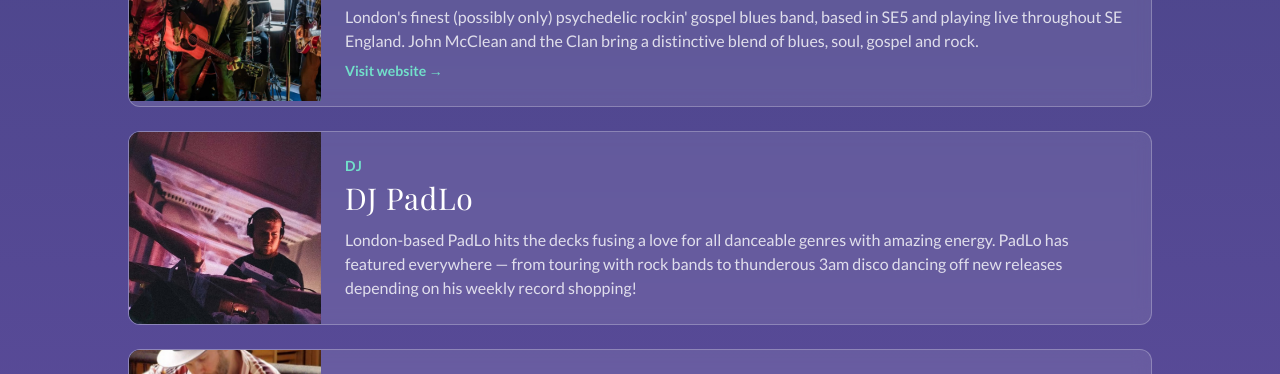
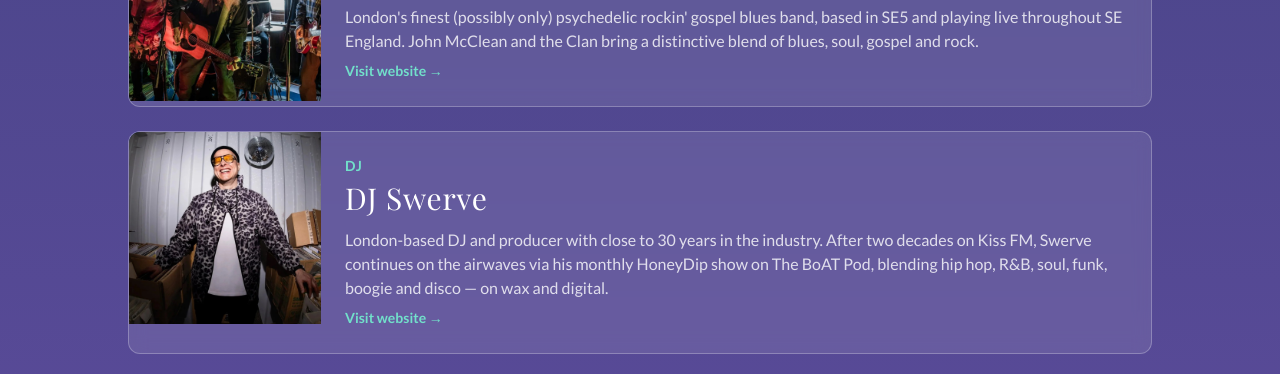
Before and after one commit to HelenStaniland/hernehillfestival, a Next.js app: page /artists in a window 1280 px wide. Shown: the part 2200-2574 px from the top of the page. Built offline with nearby package versions, Linux system fonts and the light colour scheme.

Commit message:
Update DJ Swerve

```diff
--- a/data/artists.ts
+++ b/data/artists.ts
@@ -79,11 +79,12 @@ export const artists = [
     website: "https://johnmccleanandtheclan.com/",
   },
   {
-    id: "dj-padlo",
-    name: "DJ PadLo",
+    id: "dj-swerve",
+    name: "DJ Swerve",
     genre: "DJ",
-    image: "artists/dj-padlo2.jpg",
-    bio: "London-based PadLo hits the decks fusing a love for all danceable genres with amazing energy. PadLo has featured everywhere — from touring with rock bands to thunderous 3am disco dancing off new releases depending on his weekly record shopping!",
+    image: "artists/dj-swerve.jpg",
+    bio: "London-based DJ and producer with close to 30 years in the industry. After two decades on Kiss FM, Swerve continues on the airwaves via his monthly HoneyDip show on The BoAT Pod, blending hip hop, R&B, soul, funk, boogie and disco — on wax and digital.",
+    website: "https://www.djswerve.com/",
   },
   {
     id: "tuomo-karjalainen",
--- a/data/events.ts
+++ b/data/events.ts
@@ -172,14 +172,13 @@ export const events: Event[] = [
       "the-long-string-hawkers",
       "the-grove",
       "john-mcclean",
-      "dj-padlo",
+      "dj-swerve",
     ],
     pageTitle: "John McClean and the Clan",
     subtitle: "Ticketed live music 7–10pm · free DJ set from 10pm",
     description:
-      "John McClean and the Clan headline a fantastic lineup of live music at Effra Social which they've curated. They'll bring their distinctive blend of blues, soul, gospel and rock alongside The Grove and The Long String Hawkers.\n\nDoors open at 6:30pm. Ticketed live music runs from 7pm to 10pm, with London-based DJ PadLo on the decks from 10pm till late — free entry for the afterparty set.",
+      "John McClean and the Clan headline a fantastic lineup of live music at Effra Social which they've curated. They'll bring their distinctive blend of blues, soul, gospel and rock alongside The Grove and The Long String Hawkers.\n\nDoors open at 6:30pm. Ticketed live music runs from 7pm to 10pm, with London-based DJ Swerve on the decks from 10pm till late — free entry for the afterparty set.",
     image: "artists/john-mcclean3.jpeg",
-    detailImage: "events/john-mcclean-effra-social.jpg",
     venueId: "effra-social",
     entryTime: "18:30",
     time: "19:00",
--- a/scripts/generate-ticket-tailor-artist-banners.mjs
+++ b/scripts/generate-ticket-tailor-artist-banners.mjs
@@ -22,7 +22,7 @@ const banners = [
   ["john-mcclean-and-the-clan", "john-mcclean2.jpg"],
   ["the-long-string-hawkers", "the-long-string-hawkers.jpg"],
   ["the-grove", "the-grove.jpg"],
-  ["dj-padlo", "dj-padlo2.jpg"],
+  ["dj-swerve", "dj-swerve.jpg"],
   ["tuomo-karjalainen", "tuomo-karjalainen.jpg"],
   ["freddie-benedict-quartet", "freddie-benedict-quartet.jpg"],
   ["vincent-burke", "vincent-burke.jpg"],
--- a/scripts/generate-ticket-tailor-composites.mjs
+++ b/scripts/generate-ticket-tailor-composites.mjs
@@ -31,7 +31,7 @@ const composites = [
       "the-long-string-hawkers.jpg",
       "the-grove.jpg",
       "john-mcclean2.jpg",
-      "dj-padlo2.jpg",
+      "dj-swerve.jpg",
     ],
   },
 ];
```
Also changed, not shown: public/artists/dj-swerve.jpg (added).
